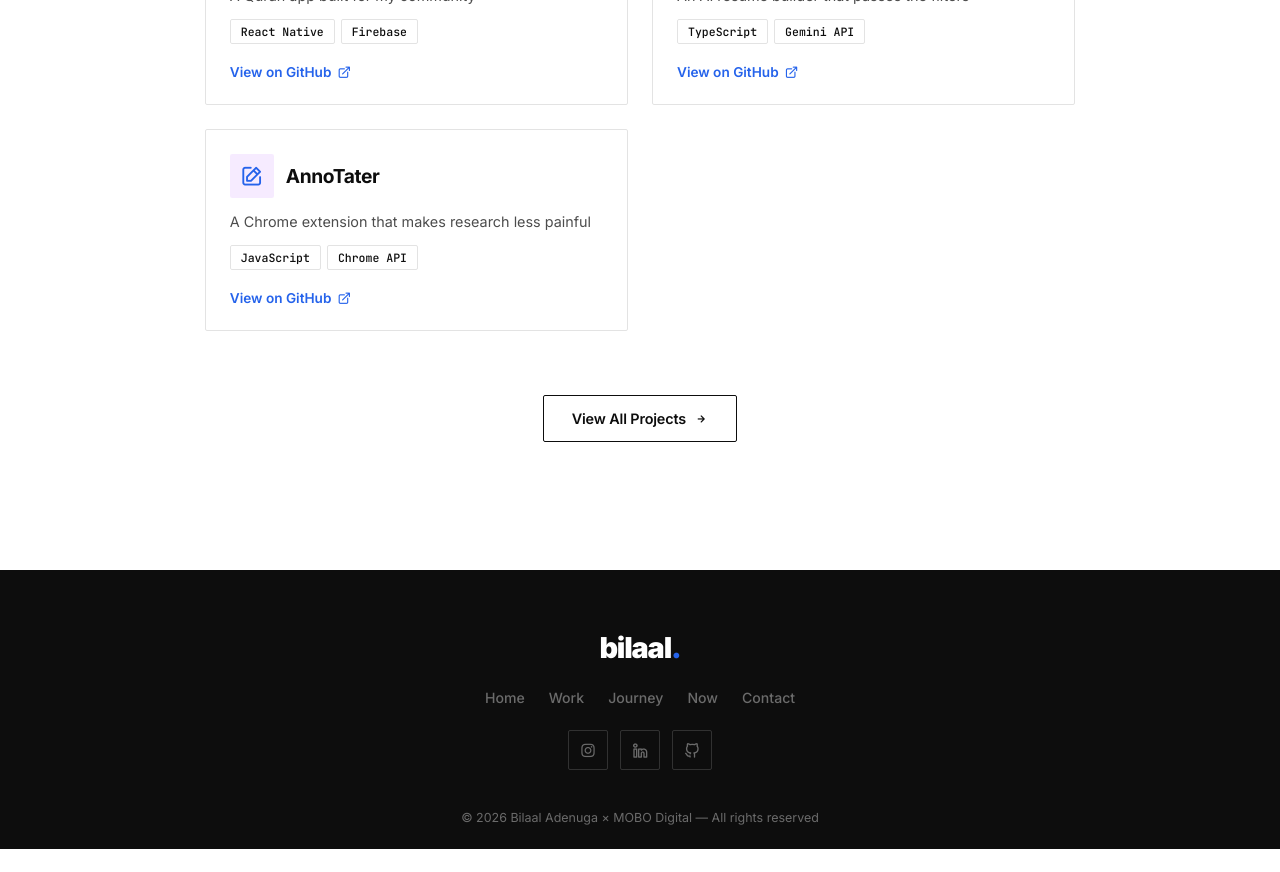
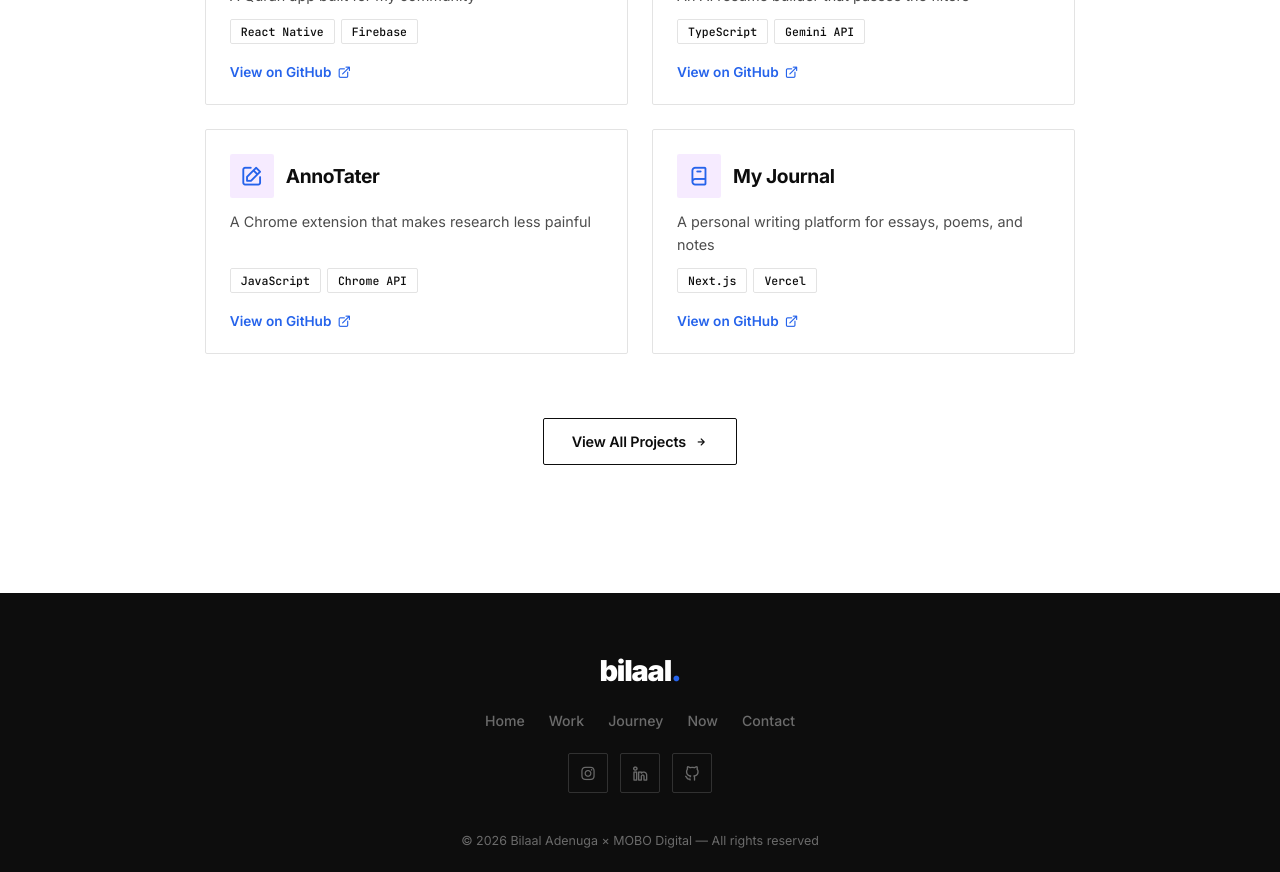
Before and after one commit to Bilaaladenuga/bilaal-portfolio., a React (Vite) app: page / in a window 1280 px wide. Shown: the part 3320-4192 px from the top of the page. Before the commit the page ends 4169 px from the top, so only its background shows below. Built offline with nearby package versions, Linux system fonts and the light colour scheme.

Commit message:
Add My Journal project to Work and Home pages

```diff
--- a/src/pages/Home.jsx
+++ b/src/pages/Home.jsx
@@ -81,6 +81,13 @@ const projects = [
         label: 'A Chrome extension that makes research less painful',
         stack: 'JavaScript • Chrome API',
         href: 'https://github.com/Bilaaladenuga/AnnoTater'
+    },
+    {
+        icon: 'uil-book-alt',
+        name: 'My Journal',
+        label: 'A personal writing platform for essays, poems, and notes',
+        stack: 'Next.js • Vercel',
+        href: 'https://my-journal-orcin-ten.vercel.app/'
     },
 ];
 
--- a/src/pages/Work.jsx
+++ b/src/pages/Work.jsx
@@ -18,6 +18,7 @@ const projectFilters = {
     'Bidmaj Translator': 'AI',
     'Chess Master': 'Games',
     'Weather App': 'Web',
+    'My Journal': 'Web',
 };
 
 const projects = [
@@ -69,6 +70,13 @@ const projects = [
         desc: 'Live weather for anywhere — pulls real forecast data from a weather API.',
         stack: ['JavaScript', 'Weather API'],
         href: 'https://github.com/Bilaaladenuga/weather-api-fetcher'
+    },
+    {
+        icon: 'uil-book-alt',
+        name: 'My Journal',
+        desc: 'A personal writing platform for essays, poems, notes, and Arabic poetry — a corner of the internet for thinking out loud.',
+        stack: ['Next.js', 'Vercel'],
+        href: 'https://my-journal-orcin-ten.vercel.app/'
     },
 ];
 
```
